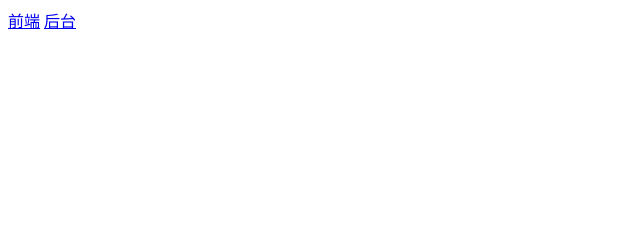
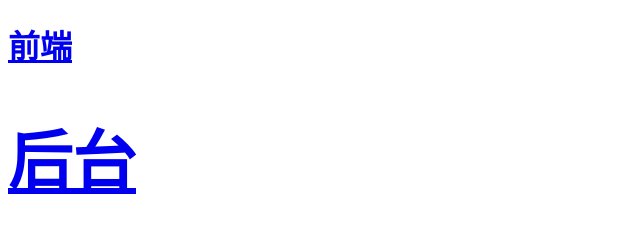
Before and after one commit to RongHaoBlack/RongHaoBlack.github.io, a plain HTML site: page index.html in a window 1280 px wide. Shown: the whole page, without its empty margins (0-640 px from the left). Drawn offline with Linux system fonts and the light colour scheme.

Commit message:
Update index.html

```diff
--- a/index.html
+++ b/index.html
@@ -6,7 +6,7 @@
 </head>
 
 <body>
-	<a href="http://47.98.45.51:8080">前端</a>
-	<a href="http://47.98.45.51:8080/admin">后台</a>
+	<a href="http://47.98.45.51:8080" target="_blank"><h1>前端<h1></a>
+	<a href="http://47.98.45.51:8080/admin" target="_blank"><h1>后台<h1></a>
 </body>
 </html>
```
